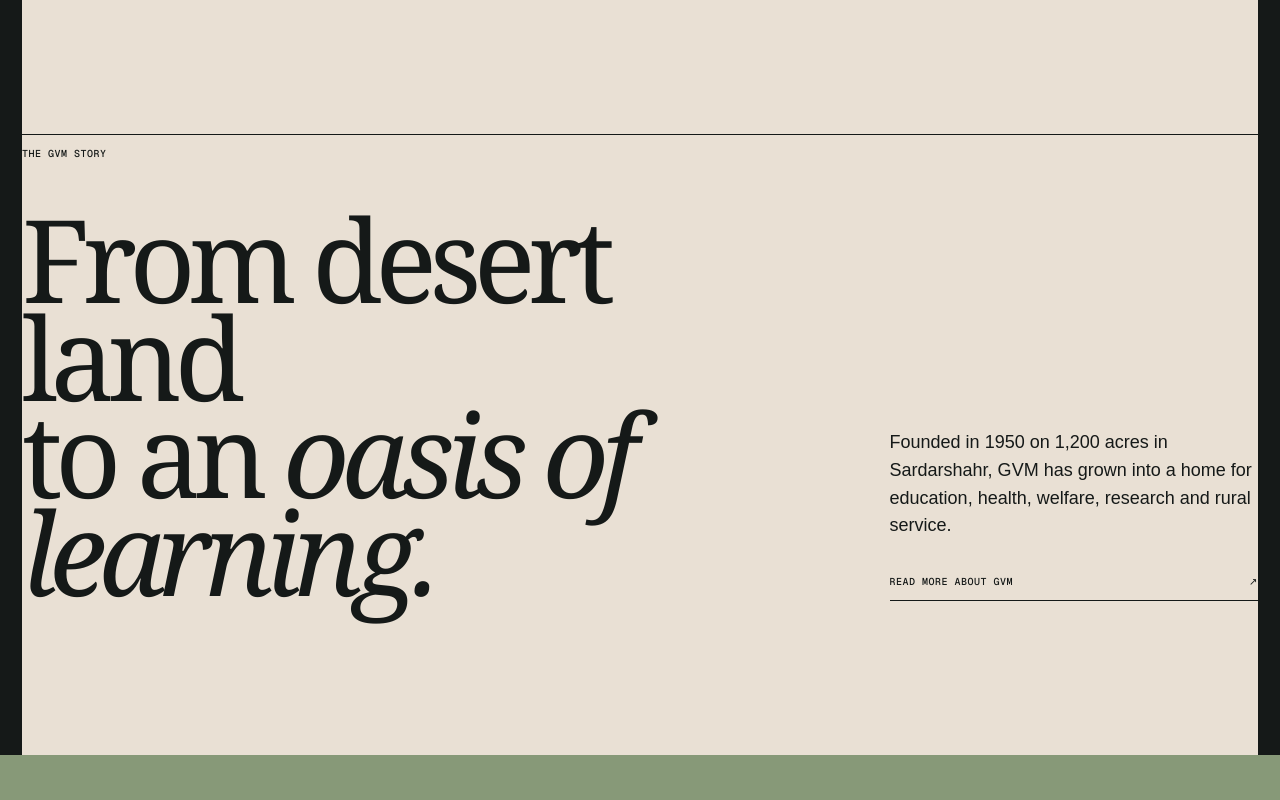
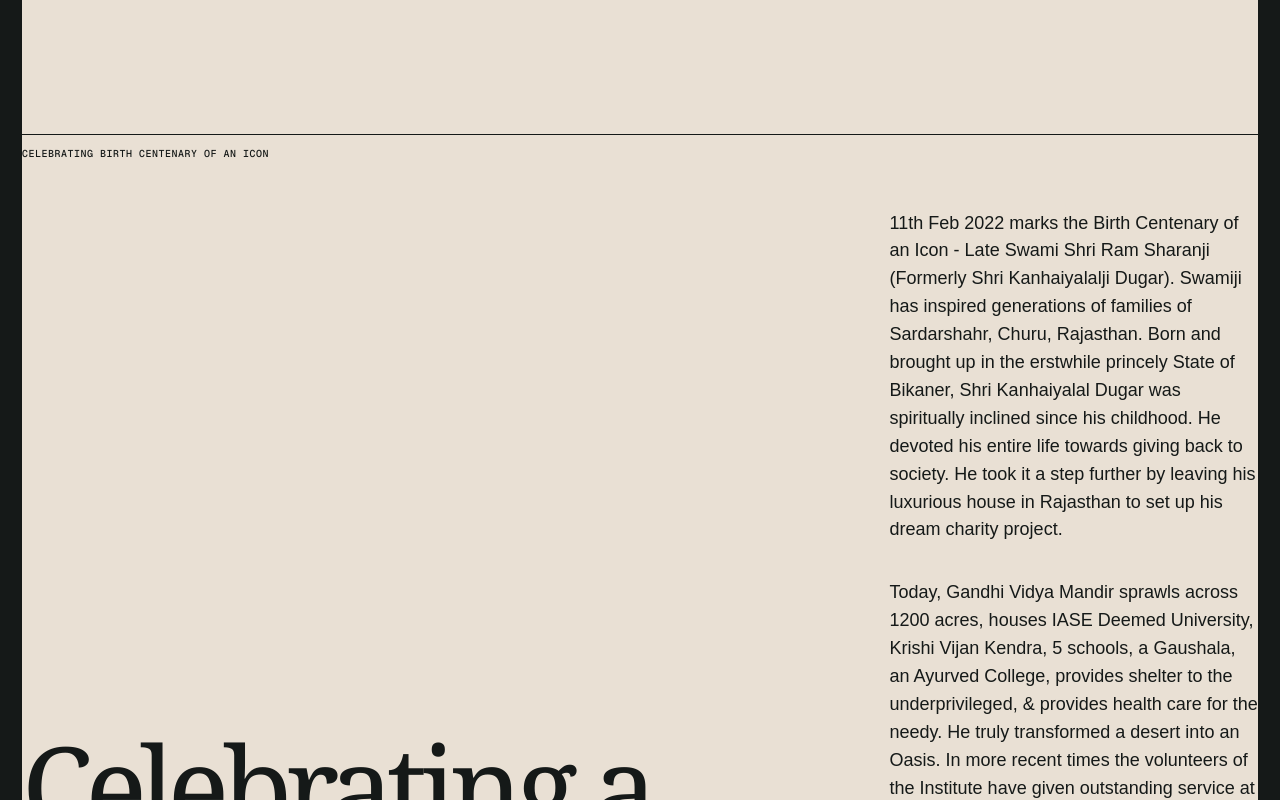
Before and after one commit to yogeshswami1010/gvm, a Next.js app: page / in a window 1280 px wide. Shown: the part 820-1620 px from the top of the page. Built offline with nearby package versions, Linux system fonts and the light colour scheme.

Commit message:
Add birth centenary content to intro section

```diff
--- a/app/page.tsx
+++ b/app/page.tsx
@@ -40,7 +40,7 @@
   <header className="nav reference-nav"><div className="nav-left"><a className="brand nav-cell logo-cell" href="#home">GVM<sup>®</sup></a><button className="nav-cell sound-cell" aria-label="Sound settings"><span/><span/><span/><span/><span/></button><a className="nav-cell lang-cell" href="#home">EN</a><a className="nav-cell whatsapp-cell" href="https://wa.me/31653292939" aria-label="WhatsApp">◔</a></div><nav><a href="/activities">ACTIVITIES</a><a href="/about">ABOUT GVM</a><a href="/gaushala">GAU SHALA</a><a href="/contact">BAL GRIHA</a><a href="/contact">CONTACT</a></nav><a className="request-offer" href="/support-us"><span>SUPPORT GVM</span><b>›</b></a></header>
   <div className="hero-copy shell"><div className="art-caption mono"><span>SWAMI SHRI RAM SHARANJI</span><span>1922–2022</span></div><h1>Gandhi Vidya<br/><em>Mandir (GVM)</em></h1><div className="hero-bottom"><p>Want to sell a painting or collection? You can, with the respect it deserves. PieterKoopt® keeps the painting and its story alive.</p><a className="pill light" href="#offer">Discover GVM <span>↗</span></a></div></div>
   <div className="scroll-cue mono">SCROLL TO DISCOVER <span>↓</span></div>
- </section><section data-reveal className="intro section shell" id="about"><div className="eyebrow mono">THE GVM STORY</div><div className="intro-grid"><h2>From desert land<br/>to an <em>oasis of learning.</em></h2><div><p>Founded in 1950 on 1,200 acres in Sardarshahr, GVM has grown into a home for education, health, welfare, research and rural service.</p><a className="text-link mono" href="/contact">READ MORE ABOUT GVM <span>↗</span></a></div></div></section>
+ </section><section data-reveal className="intro section shell" id="about"><div className="eyebrow mono">CELEBRATING BIRTH CENTENARY OF AN ICON</div><div className="intro-grid"><h2>Celebrating a life<br/>of <em>service.</em></h2><div><p>11th Feb 2022 marks the Birth Centenary of an Icon - Late Swami Shri Ram Sharanji (Formerly Shri Kanhaiyalalji Dugar). Swamiji has inspired generations of families of Sardarshahr, Churu, Rajasthan. Born and brought up in the erstwhile princely State of Bikaner, Shri Kanhaiyalal Dugar was spiritually inclined since his childhood. He devoted his entire life towards giving back to society. He took it a step further by leaving his luxurious house in Rajasthan to set up his dream charity project.</p><p>Today, Gandhi Vidya Mandir sprawls across 1200 acres, houses IASE Deemed University, Krishi Vijan Kendra, 5 schools, a Gaushala, an Ayurved College, provides shelter to the underprivileged, &amp; provides health care for the needy. He truly transformed a desert into an Oasis. In more recent times the volunteers of the Institute have given outstanding service at the times of natural calamities like Uttarakhand floods, Tsunami, floods of Kashmir and floods of Barmer. With limited resources the GVM team of 150 volunteers fought against spread of pandemic disease Novel Covid-19 at various levels.</p><a className="text-link mono" href="/about">READ MORE ABOUT GVM <span>↗</span></a></div></div></section>
 <section className="feature-deck"><div className="shell deck-grid"><div className="deck-copy"><span className="mono">GVM VALUES</span><h2>Education with<br/><em>human purpose</em></h2><p>Scroll to reveal the foundations of Gandhi Vidya Mandir.</p></div><div className="deck-stage"><article className="deck-card card-one"><span className="mono">01</span><h3>KNOWLEDGE</h3><p>Learning from pre-primary school to doctoral study.</p></article><article className="deck-card card-two"><span className="mono">02</span><h3>COMPASSION IN ACTION</h3><p>Care for children, communities and animals with dignity.</p></article><article className="deck-card card-three"><span className="mono">03</span><h3>SERVICE WITH SINCERITY</h3><p>Rural development, health and education for society.</p></article></div><div className="deck-progress"><i/><i/><i/></div></div></section>
 <section data-reveal className="process section" id="how"><div className="shell"><div className="eyebrow mono">ACTIVITIES</div><h2 className="process-title">Education and service<br/><em>working together</em></h2><p className="process-lead">Across the campus and surrounding villages, GVM turns its values into meaningful opportunities and care.</p><div className="steps"><div className="step-stage"><article className="step"><div className="step-copy"><span className="mono">01</span><h3>Learn and grow</h3><p>Schools, higher education, research, hostels and libraries help learners build their futures.</p></div><div className="step-visual">⌁</div></article><article data-reveal className="step sage"><div className="step-copy"><span className="mono">02</span><h3>Serve communities</h3><p>Health camps, medical services, literacy and vocational programmes reach beyond the campus.</p></div><div className="step-visual">◎</div></article><article data-reveal className="step clay"><div className="step-copy"><span className="mono">03</span><h3>Care with dignity</h3><p>Bal Griha, Gau Shala and social-welfare homes put compassion into daily practice.</p></div><div className="step-visual">↗</div></article></div></div></div></section>
 <section data-reveal className="story section shell" id="stories"><div className="story-art"><div className="frame"><img className="story-photo" src="/gh.avif" alt="Gandhi Vidya Mandir Gau Shala"/></div></div><div className="story-copy"><div className="eyebrow mono">GAU SHALA THAT LIVE ON</div><h2>A life given<br/>to <em>service</em></h2><p>Inspired by Swami Shri Ramsharanji and Gandhian ideals, GVM believes learning becomes meaningful when it uplifts people, families and communities.</p><a className="pill" href="/gaushala">Explore the GVM story <span>↗</span></a></div></section>
```
